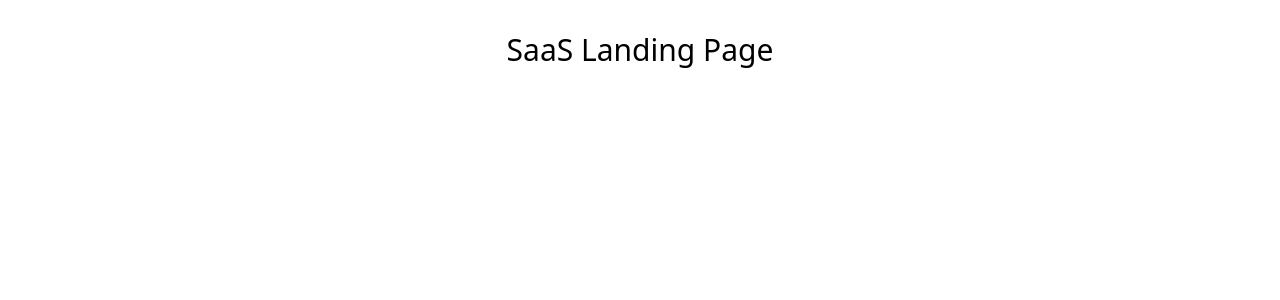
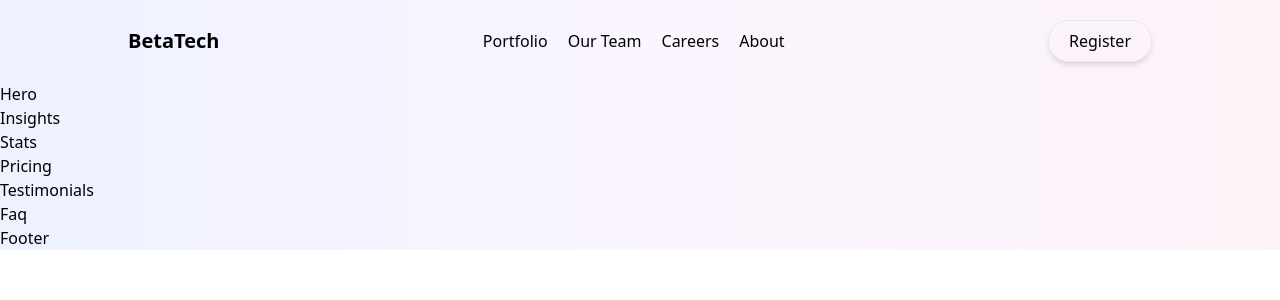
Before and after one commit to WailSolaiman/onix, a React (Vite) app: page / in a window 1280 px wide. Shown: the top 300 px of the page. Built offline with nearby package versions, Linux system fonts and the light colour scheme.

Commit message:
edit navbar component, install framer-motion

```diff
--- a/package.json
+++ b/package.json
@@ -13,6 +13,7 @@
     "-": "^0.0.1",
     "autoprefixer": "^10.4.20",
     "D": "^1.0.0",
+    "framer-motion": "^11.5.6",
     "postcss": "^8.4.47",
     "react": "^18.3.1",
     "react-dom": "^18.3.1",
--- a/src/App.jsx
+++ b/src/App.jsx
@@ -1,5 +1,25 @@
+import Navbar from './components/Navbar'
+import Hero from './components/Hero'
+import Insights from './components/Insights'
+import Stats from './components/Stats'
+import Pricing from './components/Pricing'
+import Faq from './components/Faq'
+import Testimonials from './components/Testimonials'
+import Footer from './components/Footer'
+
 function App() {
-	return <div className='text-3xl text-center mt-8'>SaaS Landing Page</div>
+	return (
+		<div className='bg-gradient-to-r from-indigo-50 via-purple-50 to-pink-50'>
+			<Navbar />
+			<Hero />
+			<Insights />
+			<Stats />
+			<Pricing />
+			<Testimonials />
+			<Faq />
+			<Footer />
+		</div>
+	)
 }
 
 export default App
--- a/src/components/Navbar.jsx
+++ b/src/components/Navbar.jsx
@@ -1,7 +1,66 @@
 import React from 'react'
+import { motion } from 'framer-motion'
+
+const fadeIn = {
+	initial: { opacity: 0 },
+	animate: { opacity: 1 },
+	transition: { delay: 0.3, staggerChildren: 0.1 },
+}
+
+const hoverTapEffect = {
+	whileHover: {
+		textShadow: '0 0 8px rgba(0, 200, 255, 0.8)', // Adds a glow effect on hover
+		color: '#00bfff', // Changes text color on hover
+	},
+	whileTap: {
+		textShadow: 'none', // Removes glow on tap
+		color: '#1f2937', // Resets to original color
+	},
+}
+
+const buttonHoverEffect = {
+	whileHover: {
+		textShadow: '0 0 12px rgba(0, 200, 255, 0.8)', // More pronounced glow on hover
+		color: '#ffffff', // Change button text color
+	},
+	whileTap: {
+		textShadow: 'none', // Remove glow on tap
+		color: '#1f2937', // Reset color on tap
+	},
+}
+
+// Reusable Animated List Item component
+const AnimatedLi = ({ children, href }) => (
+	<motion.li {...hoverTapEffect}>
+		<a href={href}>{children}</a>
+	</motion.li>
+)
 
 const Navbar = () => {
-	return <div>Navbar</div>
+	const menuItems = ['Portfolio', 'Our Team', 'Careers', 'About']
+
+	return (
+		<div className='w-4/5 m-auto flex justify-between items-center py-5'>
+			<h1 className='text-xl font-bold'>BetaTech</h1>
+			<motion.ul
+				{...fadeIn}
+				className='hidden md:flex items-center space-x-5'>
+				{menuItems.map((item, index) => (
+					<AnimatedLi
+						key={index}
+						href={`#${item.toLowerCase().replace(/\s+/g, '-')}`}>
+						{item}
+					</AnimatedLi>
+				))}
+			</motion.ul>
+			<motion.button
+				{...buttonHoverEffect}
+				className='px-5 py-2 border shadow-md text-black
+				hover:bg-gradient-to-r hover:from-teal-400 hover:to-blue-500 rounded-full'>
+				Register
+			</motion.button>
+		</div>
+	)
 }
 
 export default Navbar
```
Also changed, not shown: 1 other file (tests, documents, lock files or other folders).
